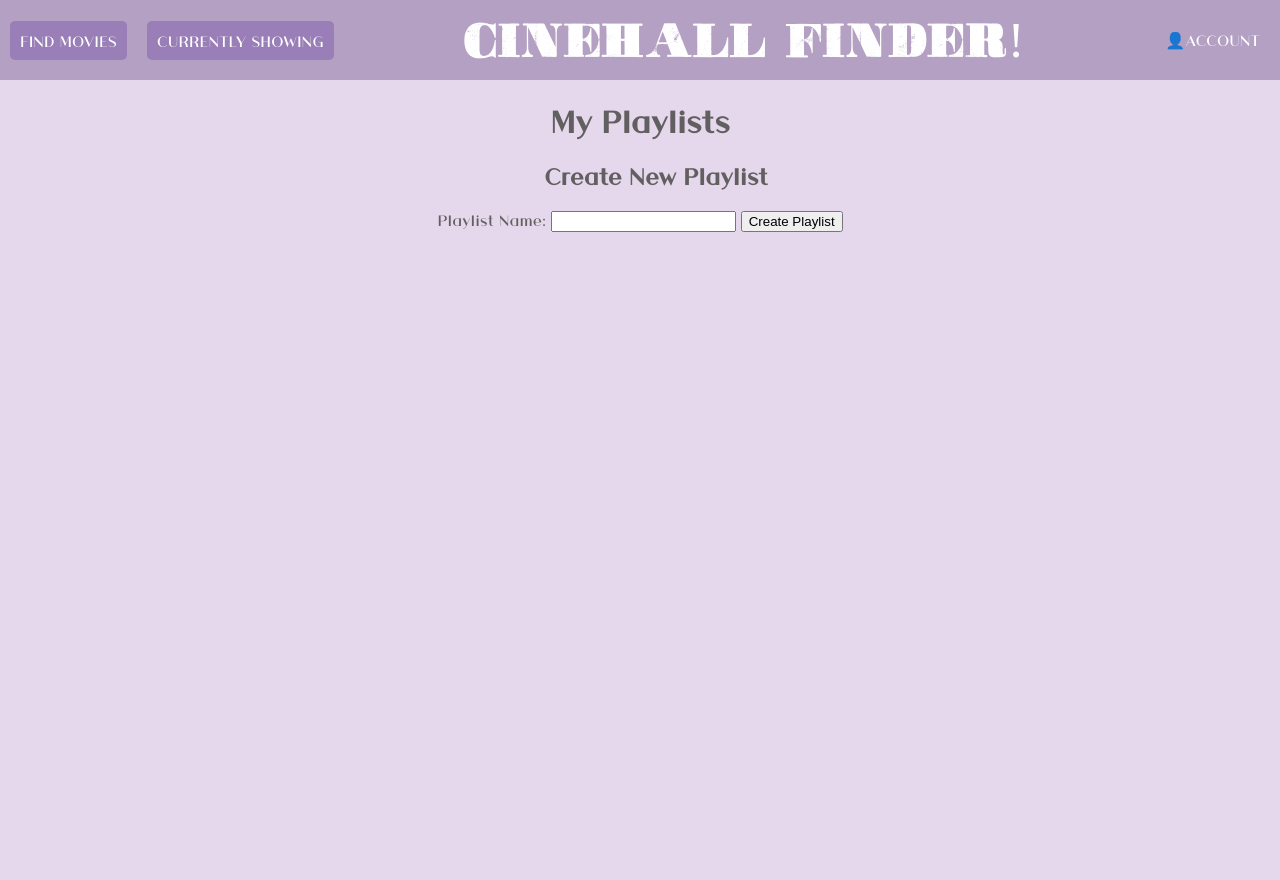
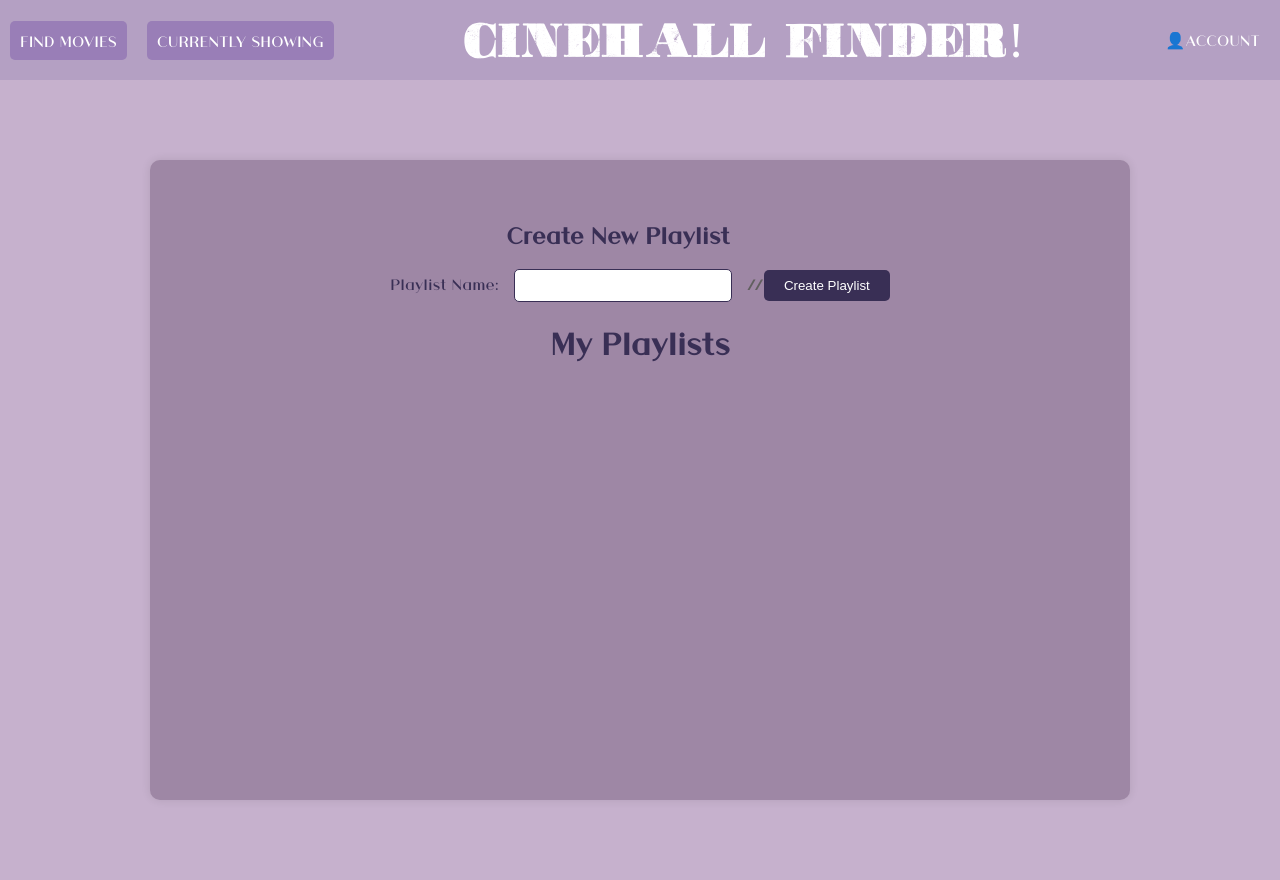
Before and after one commit to mondrita/cineHall_finder, a Flask app: page /playlists in a window 1280 px wide. Before the commit the page ends 232 px from the top, so only its background shows below. Run offline with Flask 3, Linux system fonts and the light colour scheme; data comes from the database, SQL or seed files in the repository.

Commit message:
Update playlists.html

```diff
--- a/app/templates/playlists.html
+++ b/app/templates/playlists.html
@@ -1,18 +1,30 @@
 {% extends 'base1.html' %}
 
 {% block content %}
-    <h1>My Playlists</h1>
-    <ul>
-        {% for playlist in playlists %}
-            <li><a href="/playlist/{{ playlist.id }}">{{ playlist.name }}</a></li>
-        {% endfor %}
-    </ul>
+<div class="full-screen-container" style="display: flex; justify-content: center; align-items: center; height: 100vh; background-color: #c6b1cd;">
+    <div class="content-container" style="text-align: center; background-color: #9e87a5; width: 80%; height: 70vh; max-width: 900px; box-shadow: 0 0 10px rgba(0, 0, 0, 0.1); padding: 40px; border-radius: 10px;">
+        <!-- Create New Playlist Form -->
+        <h2 style="color: #392f55; margin-bottom: 20px;">Create New Playlist</h2>
+        <form action="{{ url_for('create_playlist') }}" method="POST" style="margin-bottom: 20px;">
+            <label for="playlist_name" style="color: #392f55; font-size: 16px; margin-right: 10px;">Playlist Name:</label>
+            <input type="text" id="playlist_name" name="playlist_name" required style="padding: 8px; border: 1px solid #392f55; border-radius: 5px; margin-right: 10px; width: 200px;">
+            <input type="hidden" name="user_id" value="{{ user_id }}">
+            //<button type="submit" style="background-color: #392f55; color: white; padding: 8px 20px; border: none; border-radius: 5px;">Create Playlist</button>
+        </form>
 
-    <h2>Create New Playlist</h2>
-    <form action="{{ url_for('create_playlist') }}" method="POST">
-        <label for="playlist_name">Playlist Name:</label>
-        <input type="text" id="playlist_name" name="playlist_name" required>
-        <input type="hidden" name="user_id" value="{{ user_id }}">
-        <button type="submit">Create Playlist</button>
-    </form>
+        <!-- Playlists Container -->
+        <h1 style="color: #392f55; margin-bottom: 50px;">My Playlists</h1>
+        <div style="margin-bottom: 30px; display: flex; justify-content: center;">
+            <ul style="list-style: none; padding: 0;">
+                {% for playlist in playlists %}
+                    <li style="margin-bottom: 30px;">
+                        <div style="background-color: #5b506b; padding: 15px; border-radius: 8px; width: 120%;">
+                            <a href="/playlist/{{ playlist.id }}" style="text-decoration: none; color: white; font-size: 18px;">{{ playlist.name }}</a>
+                        </div>
+                    </li>
+                {% endfor %}
+            </ul>
+        </div>
+    </div>
+</div>
 {% endblock %}
```
